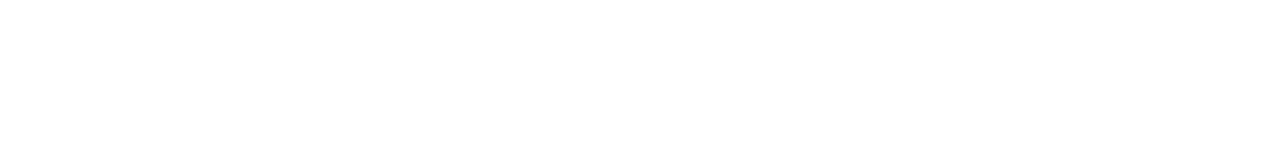
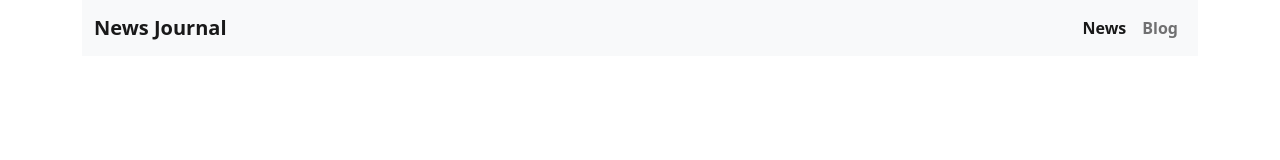
Before and after one commit to afzalhossain00/news-journal, a plain HTML site: page index.html in a window 1280 px wide. Drawn offline with nearby package versions, Linux system fonts and the light colour scheme.

Commit message:
navbar added

```diff
--- a/index.html
+++ b/index.html
@@ -6,10 +6,39 @@
     <meta http-equiv="X-UA-Compatible" content="IE=edge">
     <meta name="viewport" content="width=device-width, initial-scale=1.0">
     <title>News Journal</title>
+    <!-- bootstrap links  -->
+    <link href="https://cdn.jsdelivr.net/npm/bootstrap@5.2.0/dist/css/bootstrap.min.css" rel="stylesheet"
+        integrity="sha384-gH2yIJqKdNHPEq0n4Mqa/HGKIhSkIHeL5AyhkYV8i59U5AR6csBvApHHNl/vI1Bx" crossorigin="anonymous">
 </head>
 
 <body>
+    <header class="container">
+        <nav class="navbar navbar-expand-lg bg-light py-2">
+            <div class="container-fluid">
+                <a class="navbar-brand fw-bold" href="#">News Journal</a>
+                <button class="navbar-toggler" type="button" data-bs-toggle="collapse" data-bs-target="#navbarNav"
+                    aria-controls="navbarNav" aria-expanded="false" aria-label="Toggle navigation">
+                    <span class="navbar-toggler-icon"></span>
+                </button>
+                <div class="collapse navbar-collapse justify-content-end fw-semibold" id="navbarNav">
+                    <ul class="navbar-nav">
+                        <li class="nav-item">
+                            <a class="nav-link active" aria-current="page" href="#">News</a>
+                        </li>
+                        <li class="nav-item">
+                            <a class="nav-link" href="#">Blog</a>
+                        </li>
 
+                    </ul>
+                </div>
+            </div>
+        </nav>
+    </header>
+
+    <!-- JavaScript links  -->
+    <script src="https://cdn.jsdelivr.net/npm/bootstrap@5.2.0/dist/js/bootstrap.bundle.min.js"
+        integrity="sha384-A3rJD856KowSb7dwlZdYEkO39Gagi7vIsF0jrRAoQmDKKtQBHUuLZ9AsSv4jD4Xa"
+        crossorigin="anonymous"></script>
     <script src="js/app.js"></script>
 </body>
 
```
